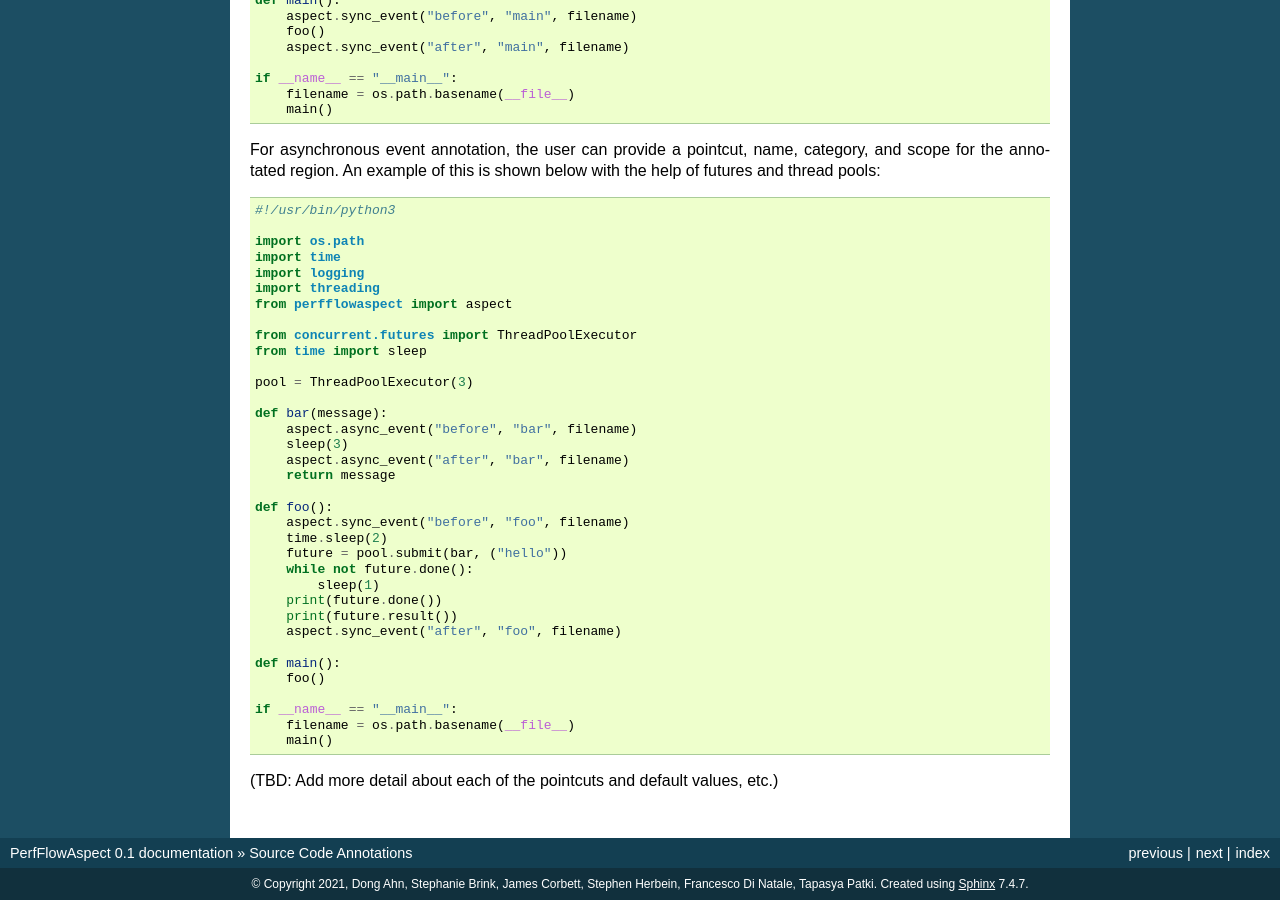
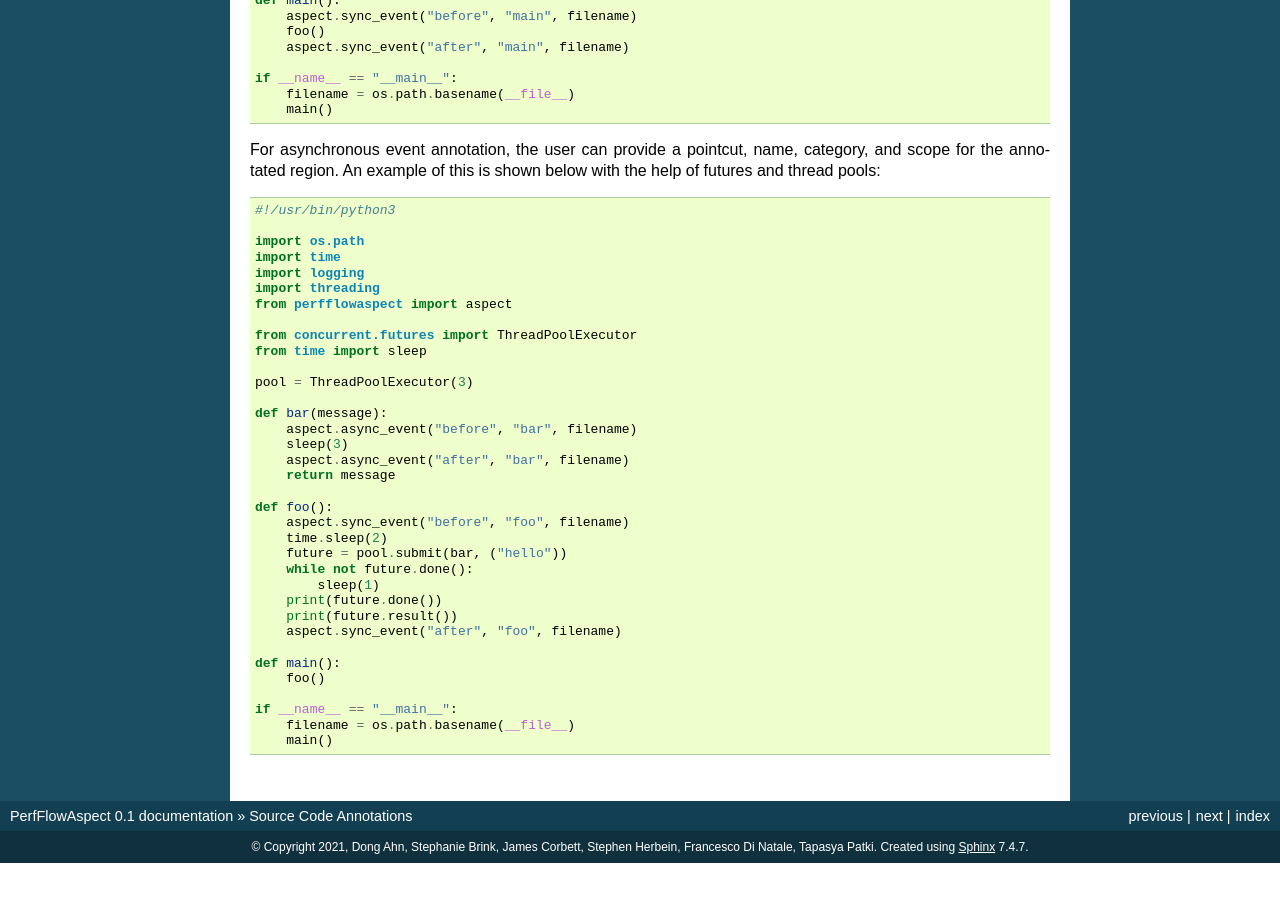
Before and after one commit to flux-framework/PerfFlowAspect, a Sphinx documentation site: the page built from docs/Annotations.rst, in a window 1280 px wide and 900 px high, scrolled down 956 px. Built offline with Sphinx 7.4.7, drawn with Linux system fonts in a browser that asks for light colours; after the commit the page ends 1819 px from its top, so only the background shows below that.

Commit message:
Minor edit

```diff
--- a/docs/Annotations.rst
+++ b/docs/Annotations.rst
@@ -118,6 +118,3 @@ with the help of futures and thread pools:
     if __name__ == "__main__":
         filename = os.path.basename(__file__)
         main()
-
-
-(TBD: Add more detail about each of the pointcuts and default values, etc.)
```
